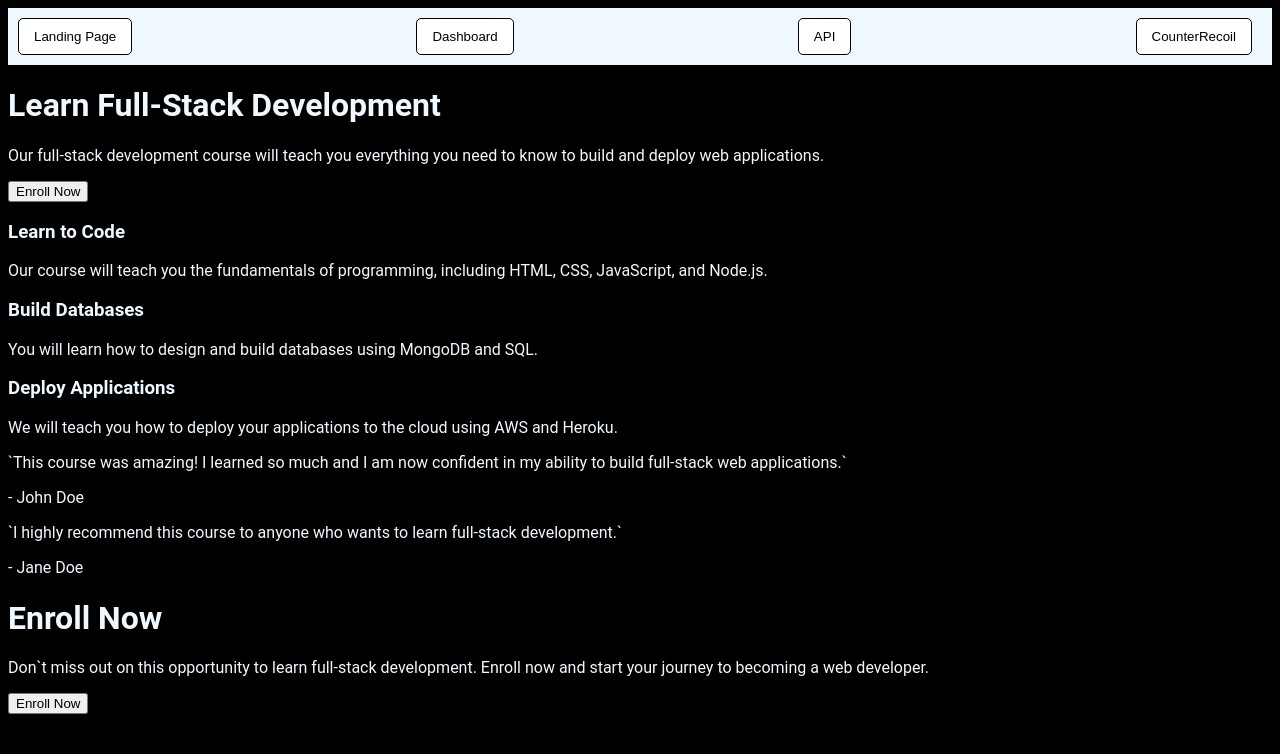
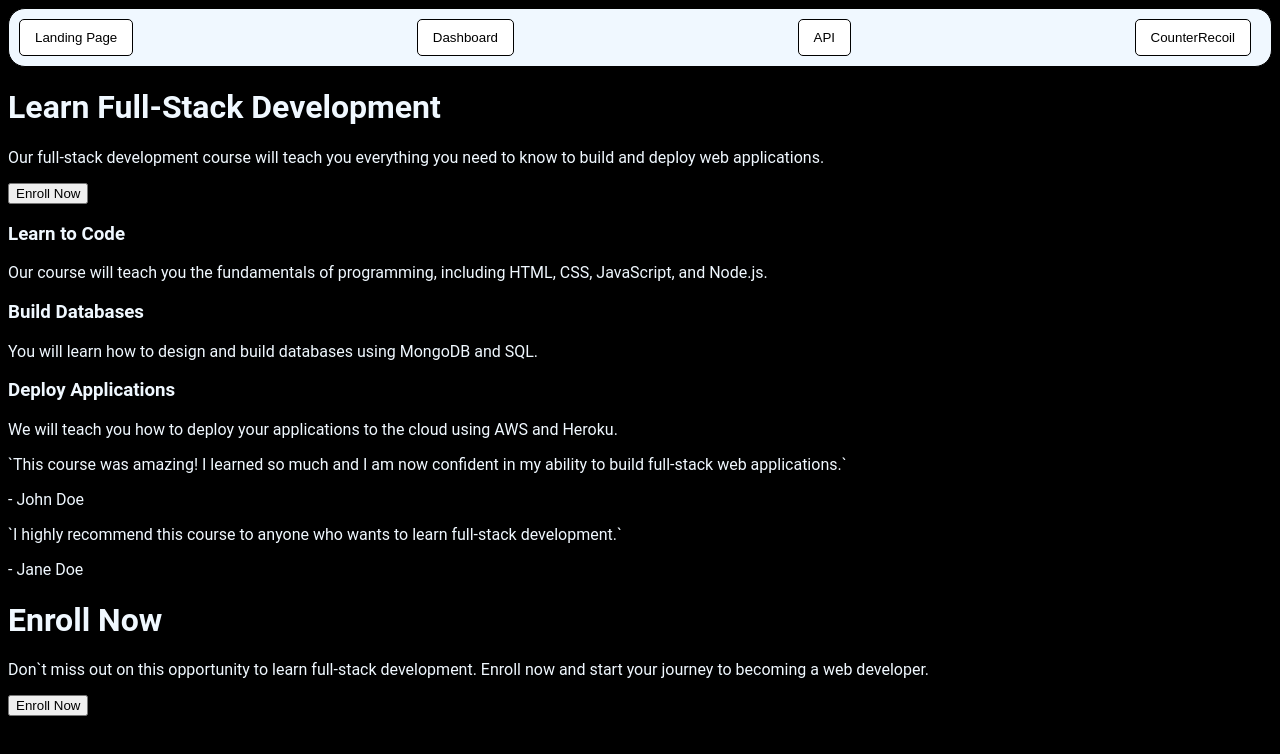
Before and after one commit to 57Ajay/100xDevs, a React (Vite) app in the folder Week-7/: page / in a window 1280 px wide. Shown: the top 754 px of the page. Built offline with nearby package versions, Linux system fonts and the light colour scheme; the HTML template or start-up script is replaced by a standard one.

Commit message:
updated TopBar.css

```diff
--- a/Week-7/src/components/TopBar/TopBar.css
+++ b/Week-7/src/components/TopBar/TopBar.css
@@ -4,6 +4,10 @@
     align-items: center;
     padding: 10px;
     background-color: #f0f8ff;
+    border: 1px solid black;
+    border-radius: 17px;
+    box-shadow: 2px 5px 3px black;
+    margin-bottom: 15px;
   }
 
   .Topbar button {
```
